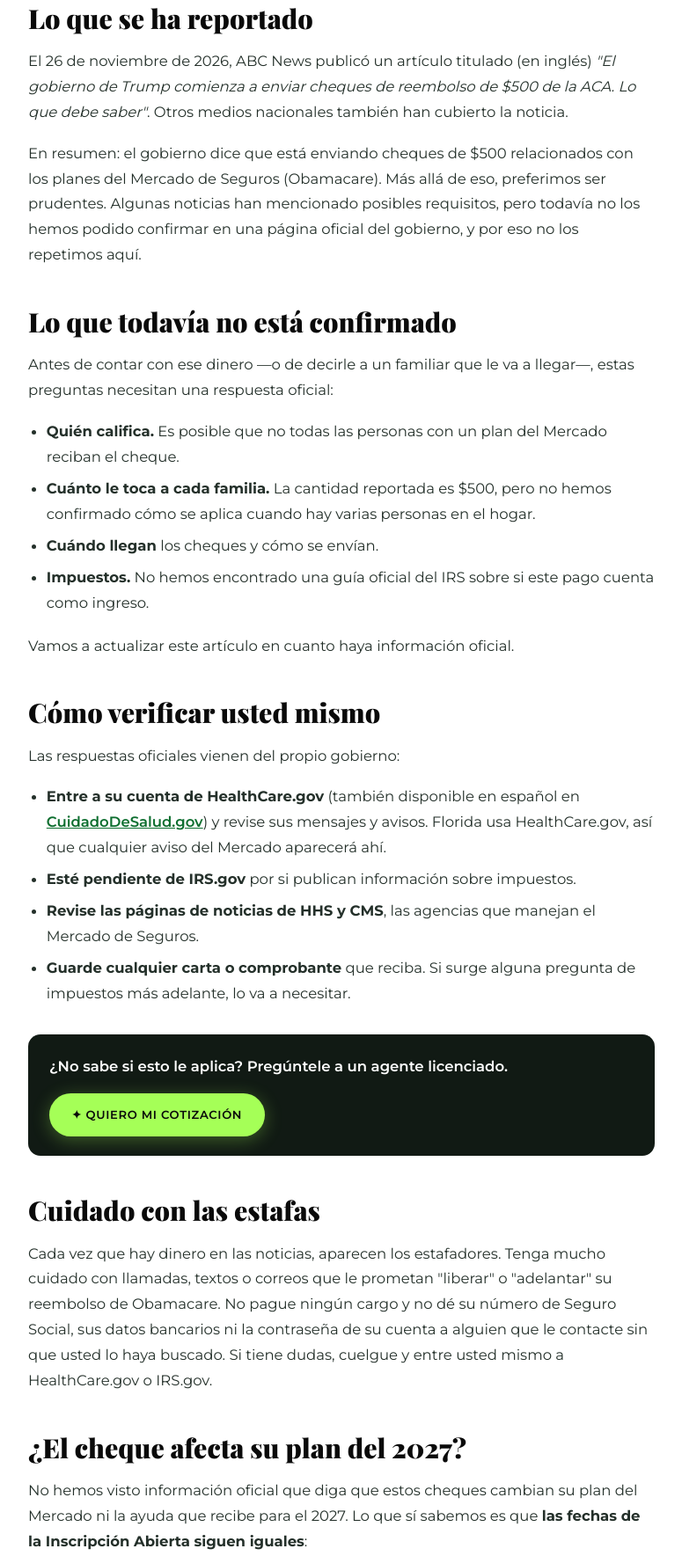
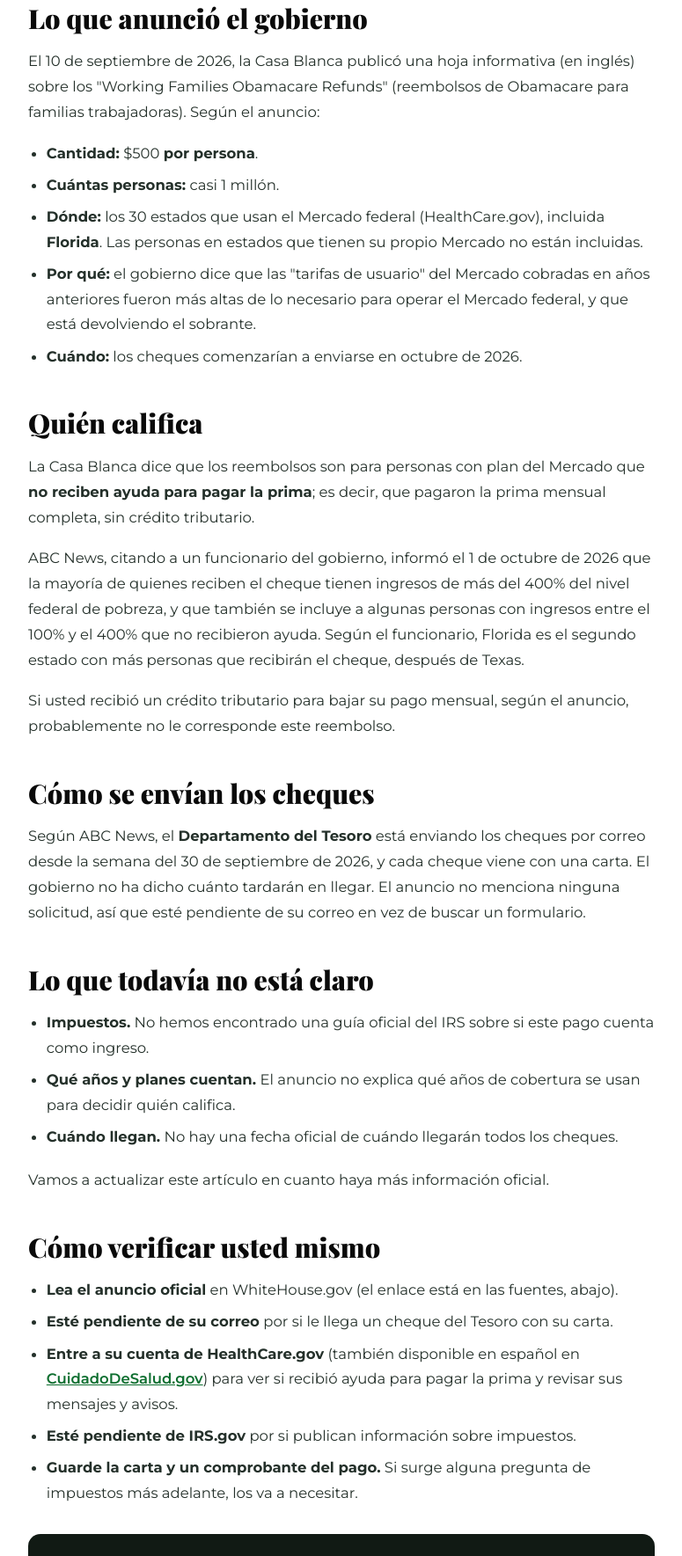
Before and after one commit to BirkeHealth/TG, a plain HTML site: page blog/cheques-reembolso-aca-2026.html in a window 1280 px wide. Shown: the part 1031-2800 px from the top of the page at 88% size, without its empty margins (252-1027 px from the left). Drawn offline with nearby package versions, Linux system fonts and the light colour scheme.

Commit message:
Actualizar artículo de cheques de $500 con detalles confirmados
Agregar requisitos, cantidad, estados y envío según la hoja informativa
de la Casa Blanca (10 sept. 2026). Corregir la fecha de ABC News al
1 oct. 2026. Quitar el enlace de HHS, que no se pudo verificar.

Co-Authored-By: Claude Opus 5.5 <noreply@anthropic.com>
Claude-Session: https://claude.ai/code/session_01WDFXPJWufFq6jEij9CqKtc

```diff
--- a/blog/cheques-reembolso-aca-2026.html
+++ b/blog/cheques-reembolso-aca-2026.html
@@ -4,14 +4,14 @@
   <meta charset="UTF-8">
   <meta name="viewport" content="width=device-width, initial-scale=1.0">
   <title>Cheques de reembolso de $500 de Obamacare: lo que sabemos | Tu Guardián</title>
-  <meta name="description" content="Las noticias dicen que el gobierno está enviando cheques de “reembolso” de $500 relacionados con Obamacare. Qué se ha reportado, qué falta por confirmar, dónde verificar y por qué la fecha límite del 15 de diciembre sigue igual.">
+  <meta name="description" content="La Casa Blanca dice que casi 1 millón de personas con plan del Mercado en 30 estados, incluida Florida, recibirán un cheque de reembolso de $500 por persona. Quién califica, cuándo se envían, qué falta por aclarar y por qué la fecha límite del 15 de diciembre sigue igual.">
   <link rel="canonical" href="https://tuguardianteasegura.com/blog/cheques-reembolso-aca-2026.html">
   <meta property="og:type" content="article">
   <meta property="og:site_name" content="Tu Guardián">
   <meta property="og:locale" content="es_US">
   <meta property="og:url" content="https://tuguardianteasegura.com/blog/cheques-reembolso-aca-2026.html">
   <meta property="og:title" content="Cheques de reembolso de $500 de Obamacare: lo que sabemos hasta ahora">
-  <meta property="og:description" content="Qué se ha reportado sobre los cheques de $500, qué falta por confirmar y dónde verificar la información oficial.">
+  <meta property="og:description" content="Quién califica para los cheques de $500 por persona, cuándo se envían y qué falta por aclarar.">
   <meta property="og:image" content="https://tuguardianteasegura.com/og-image.png">
   <meta property="og:image:width" content="1200">
   <meta property="og:image:height" content="630">
@@ -40,7 +40,9 @@
     "@type": "FAQPage",
     "mainEntity": [
       { "@type": "Question", "name": "¿Tengo que solicitar el cheque de reembolso de $500?",
-        "acceptedAnswer": { "@type": "Answer", "text": "Todavía no hemos confirmado las reglas oficiales de estos cheques. Revise HealthCare.gov e IRS.gov para la información oficial, y nunca le pague a nadie ni dé sus datos personales o bancarios para reclamar un reembolso." } },
+        "acceptedAnswer": { "@type": "Answer", "text": "El anuncio de la Casa Blanca no menciona ninguna solicitud. Según el gobierno, el Departamento del Tesoro envía los cheques por correo junto con una carta. Nunca le pague a nadie ni dé sus datos personales o bancarios para reclamar un reembolso." } },
+      { "@type": "Question", "name": "¿Quién califica para el cheque de reembolso de $500?",
+        "acceptedAnswer": { "@type": "Answer", "text": "Según la Casa Blanca, los cheques son para personas con plan del Mercado que no recibieron ayuda para pagar la prima (pagaron el precio completo) en los 30 estados que usan el Mercado federal, incluida Florida. La cantidad es $500 por persona." } },
       { "@type": "Question", "name": "¿El cheque cambia mi plan de seguro para 2027?",
         "acceptedAnswer": { "@type": "Answer", "text": "No hemos visto información oficial que diga eso. Las reglas de la Inscripción Abierta siguen iguales: en Florida, escoja su plan a más tardar el 15 de diciembre de 2026 para tener cobertura desde el 1 de enero de 2027." } },
       { "@type": "Question", "name": "¿Tengo que pagar impuestos por el cheque?",
@@ -68,7 +70,7 @@
 <header class="page-hero">
   <p class="page-hero-label">Noticias de Obamacare</p>
   <h1>Cheques de reembolso de $500 de Obamacare: lo que sabemos hasta ahora</h1>
-  <p>Qué se ha reportado, qué falta por confirmar y qué significa para su seguro del 2027.</p>
+  <p>Quién califica, cómo se envían los cheques, qué falta por aclarar y qué significa para su seguro del 2027.</p>
   <p class="meta">Por Tu Guardián · Actualizado el 27 de noviembre de 2026</p>
 </header>
 
@@ -76,32 +78,44 @@
 
   <div class="answer-box">
     <p class="label">En pocas palabras</p>
-    <p>Varios medios, entre ellos ABC News, informan que el gobierno del presidente Trump comenzó a enviar por correo <strong>cheques de reembolso de $500</strong> relacionados con Obamacare (ACA). Nosotros <strong>todavía no hemos confirmado los detalles oficiales</strong> —quién califica, cuándo llegan o cómo afectan sus impuestos—, así que revise HealthCare.gov e IRS.gov antes de tomar decisiones. Lo que no ha cambiado: en Florida, escoja su plan a más tardar el <strong>15 de diciembre de 2026</strong> para tener seguro desde el <strong>1 de enero de 2027</strong>.</p>
+    <p>La Casa Blanca dice que casi <strong>1 millón de personas con plan del Mercado en 30 estados —incluida Florida— recibirán un cheque de reembolso de $500 por persona</strong>. Los cheques son para quienes <strong>no recibieron ayuda para pagar la prima</strong> (pagaron el precio completo), y los envíos por correo comenzaron a principios de octubre de 2026. Lo que todavía no está claro es cómo afectan sus impuestos. Lo que no ha cambiado: en Florida, escoja su plan a más tardar el <strong>15 de diciembre de 2026</strong> para tener seguro desde el <strong>1 de enero de 2027</strong>.</p>
   </div>
 
   <p>Si usted ha visto en las noticias o en las redes algo sobre los "cheques de Obamacare", no es el único. Muchos de nuestros clientes nos han preguntado si les va a llegar uno y si eso cambia su plan o sus impuestos. Aquí le explicamos, con calma y de forma sencilla, lo que se sabe hasta hoy.</p>
 
-  <h2>Lo que se ha reportado</h2>
-  <p>El 26 de noviembre de 2026, ABC News publicó un artículo titulado (en inglés) <em>"El gobierno de Trump comienza a enviar cheques de reembolso de $500 de la ACA. Lo que debe saber"</em>. Otros medios nacionales también han cubierto la noticia.</p>
-  <p>En resumen: el gobierno dice que está enviando cheques de $500 relacionados con los planes del Mercado de Seguros (Obamacare). Más allá de eso, preferimos ser prudentes. Algunas noticias han mencionado posibles requisitos, pero todavía no los hemos podido confirmar en una página oficial del gobierno, y por eso no los repetimos aquí.</p>
+  <h2>Lo que anunció el gobierno</h2>
+  <p>El 10 de septiembre de 2026, la Casa Blanca publicó una hoja informativa (en inglés) sobre los "Working Families Obamacare Refunds" (reembolsos de Obamacare para familias trabajadoras). Según el anuncio:</p>
+  <ul>
+    <li><strong>Cantidad:</strong> $500 <strong>por persona</strong>.</li>
+    <li><strong>Cuántas personas:</strong> casi 1 millón.</li>
+    <li><strong>Dónde:</strong> los 30 estados que usan el Mercado federal (HealthCare.gov), incluida <strong>Florida</strong>. Las personas en estados que tienen su propio Mercado no están incluidas.</li>
+    <li><strong>Por qué:</strong> el gobierno dice que las "tarifas de usuario" del Mercado cobradas en años anteriores fueron más altas de lo necesario para operar el Mercado federal, y que está devolviendo el sobrante.</li>
+    <li><strong>Cuándo:</strong> los cheques comenzarían a enviarse en octubre de 2026.</li>
+  </ul>
 
-  <h2>Lo que todavía no está confirmado</h2>
-  <p>Antes de contar con ese dinero —o de decirle a un familiar que le va a llegar—, estas preguntas necesitan una respuesta oficial:</p>
+  <h2>Quién califica</h2>
+  <p>La Casa Blanca dice que los reembolsos son para personas con plan del Mercado que <strong>no reciben ayuda para pagar la prima</strong>; es decir, que pagaron la prima mensual completa, sin crédito tributario.</p>
+  <p>ABC News, citando a un funcionario del gobierno, informó el 1 de octubre de 2026 que la mayoría de quienes reciben el cheque tienen ingresos de más del 400% del nivel federal de pobreza, y que también se incluye a algunas personas con ingresos entre el 100% y el 400% que no recibieron ayuda. Según el funcionario, Florida es el segundo estado con más personas que recibirán el cheque, después de Texas.</p>
+  <p>Si usted recibió un crédito tributario para bajar su pago mensual, según el anuncio, probablemente no le corresponde este reembolso.</p>
+
+  <h2>Cómo se envían los cheques</h2>
+  <p>Según ABC News, el <strong>Departamento del Tesoro</strong> está enviando los cheques por correo desde la semana del 30 de septiembre de 2026, y cada cheque viene con una carta. El gobierno no ha dicho cuánto tardarán en llegar. El anuncio no menciona ninguna solicitud, así que esté pendiente de su correo en vez de buscar un formulario.</p>
+
+  <h2>Lo que todavía no está claro</h2>
   <ul>
-    <li><strong>Quién califica.</strong> Es posible que no todas las personas con un plan del Mercado reciban el cheque.</li>
-    <li><strong>Cuánto le toca a cada familia.</strong> La cantidad reportada es $500, pero no hemos confirmado cómo se aplica cuando hay varias personas en el hogar.</li>
-    <li><strong>Cuándo llegan</strong> los cheques y cómo se envían.</li>
     <li><strong>Impuestos.</strong> No hemos encontrado una guía oficial del IRS sobre si este pago cuenta como ingreso.</li>
+    <li><strong>Qué años y planes cuentan.</strong> El anuncio no explica qué años de cobertura se usan para decidir quién califica.</li>
+    <li><strong>Cuándo llegan.</strong> No hay una fecha oficial de cuándo llegarán todos los cheques.</li>
   </ul>
-  <p>Vamos a actualizar este artículo en cuanto haya información oficial.</p>
+  <p>Vamos a actualizar este artículo en cuanto haya más información oficial.</p>
 
   <h2>Cómo verificar usted mismo</h2>
-  <p>Las respuestas oficiales vienen del propio gobierno:</p>
   <ul>
-    <li><strong>Entre a su cuenta de HealthCare.gov</strong> (también disponible en español en <a href="https://www.cuidadodesalud.gov/es/" rel="noopener">CuidadoDeSalud.gov</a>) y revise sus mensajes y avisos. Florida usa HealthCare.gov, así que cualquier aviso del Mercado aparecerá ahí.</li>
+    <li><strong>Lea el anuncio oficial</strong> en WhiteHouse.gov (el enlace está en las fuentes, abajo).</li>
+    <li><strong>Esté pendiente de su correo</strong> por si le llega un cheque del Tesoro con su carta.</li>
+    <li><strong>Entre a su cuenta de HealthCare.gov</strong> (también disponible en español en <a href="https://www.cuidadodesalud.gov/es/" rel="noopener">CuidadoDeSalud.gov</a>) para ver si recibió ayuda para pagar la prima y revisar sus mensajes y avisos.</li>
     <li><strong>Esté pendiente de IRS.gov</strong> por si publican información sobre impuestos.</li>
-    <li><strong>Revise las páginas de noticias de HHS y CMS</strong>, las agencias que manejan el Mercado de Seguros.</li>
-    <li><strong>Guarde cualquier carta o comprobante</strong> que reciba. Si surge alguna pregunta de impuestos más adelante, lo va a necesitar.</li>
+    <li><strong>Guarde la carta y un comprobante del pago.</strong> Si surge alguna pregunta de impuestos más adelante, los va a necesitar.</li>
   </ul>
 
   <div class="inline-cta">
@@ -113,7 +127,7 @@
   <p>Cada vez que hay dinero en las noticias, aparecen los estafadores. Tenga mucho cuidado con llamadas, textos o correos que le prometan "liberar" o "adelantar" su reembolso de Obamacare. No pague ningún cargo y no dé su número de Seguro Social, sus datos bancarios ni la contraseña de su cuenta a alguien que le contacte sin que usted lo haya buscado. Si tiene dudas, cuelgue y entre usted mismo a HealthCare.gov o IRS.gov.</p>
 
   <h2>¿El cheque afecta su plan del 2027?</h2>
-  <p>No hemos visto información oficial que diga que estos cheques cambian su plan del Mercado ni la ayuda que recibe para el 2027. Lo que sí sabemos es que <strong>las fechas de la Inscripción Abierta siguen iguales</strong>:</p>
+  <p>El reembolso se describe como un pago único por tarifas pasadas. No hemos visto información oficial que diga que cambia su plan del Mercado ni la ayuda que recibe para el 2027. Lo que sí sabemos es que <strong>las fechas de la Inscripción Abierta siguen iguales</strong>:</p>
   <ul>
     <li><strong>15 de diciembre de 2026</strong>: último día para escoger su plan y tener seguro desde el 1 de enero de 2027.</li>
     <li><strong>15 de enero de 2027</strong>: termina la Inscripción Abierta. Los planes escogidos del 16 de diciembre al 15 de enero empiezan el 1 de febrero.</li>
@@ -130,8 +144,9 @@
 
   <h2>Preguntas frecuentes</h2>
   <div class="faq">
-    <details><summary>¿Tengo que solicitar el cheque de $500?</summary><p>Todavía no hemos confirmado las reglas oficiales. Revise HealthCare.gov e IRS.gov, y nunca le pague a nadie ni comparta sus datos personales o bancarios para reclamar un reembolso.</p></details>
-    <details><summary>¿Me va a llegar un cheque?</summary><p>Todavía no lo podemos decir. Los requisitos no están confirmados en una página oficial que hayamos podido revisar. Esté pendiente de los mensajes en su cuenta de HealthCare.gov y de las páginas oficiales del gobierno.</p></details>
+    <details><summary>¿Tengo que solicitar el cheque de $500?</summary><p>El anuncio de la Casa Blanca no menciona ninguna solicitud. Según el gobierno, el Departamento del Tesoro envía los cheques por correo con una carta. Nunca le pague a nadie ni comparta sus datos personales o bancarios para reclamar un reembolso.</p></details>
+    <details><summary>¿Me va a llegar un cheque?</summary><p>Según la Casa Blanca, los cheques son para personas con plan del Mercado en 30 estados con Mercado federal, incluida Florida, que no recibieron ayuda para pagar la prima. Si usted recibió un crédito tributario, según el anuncio, probablemente no está incluido.</p></details>
+    <details><summary>¿De cuánto es el cheque?</summary><p>$500 por persona, según la Casa Blanca.</p></details>
     <details><summary>¿El cheque cambia mi plan del 2027?</summary><p>No hemos visto información oficial que diga eso. La fecha límite sigue siendo el 15 de diciembre de 2026 para tener seguro desde el 1 de enero de 2027.</p></details>
     <details><summary>¿Tengo que pagar impuestos por el cheque?</summary><p>Todavía no hemos encontrado una guía oficial del IRS. Guarde su carta o comprobante de pago y consulte con un profesional de impuestos cuando haga su declaración.</p></details>
     <details><summary>Me llamaron para "adelantar" mi reembolso. ¿Es real?</summary><p>Tenga mucho cuidado. No pague ningún cargo ni dé su Seguro Social, sus datos bancarios o su contraseña. Mejor entre usted mismo a HealthCare.gov o IRS.gov.</p></details>
@@ -140,13 +155,13 @@
   <div class="sources">
     <p><strong>Fuentes</strong> (revisadas el 27 de noviembre de 2026):</p>
     <ul>
-      <li><a href="https://abcnews.com/Health/trump-administration-begins-mailing-500-aca-refund-checks/story?id=136915170" rel="noopener">ABC News — El gobierno de Trump comienza a enviar cheques de reembolso de $500 de la ACA (26 nov. 2026, en inglés)</a></li>
+      <li><a href="https://www.whitehouse.gov/fact-sheets/2026/09/fact-sheet-president-donald-j-trump-announces-the-working-families-obamacare-refunds/" rel="noopener">La Casa Blanca — Hoja informativa: Working Families Obamacare Refunds (10 sept. 2026, en inglés)</a></li>
+      <li><a href="https://abcnews.com/Health/trump-administration-begins-mailing-500-aca-refund-checks/story?id=136915170" rel="noopener">ABC News — El gobierno de Trump comienza a enviar cheques de reembolso de $500 de la ACA (1 oct. 2026, en inglés)</a></li>
       <li><a href="https://www.healthcare.gov/quick-guide/dates-and-deadlines/" rel="noopener">HealthCare.gov — Fechas y plazos (en inglés)</a></li>
       <li><a href="https://www.irs.gov/newsroom" rel="noopener">IRS.gov — Noticias (en inglés)</a></li>
-      <li><a href="https://www.hhs.gov/press-room/index.html" rel="noopener">HHS.gov — Sala de prensa (en inglés)</a></li>
       <li><a href="https://www.cms.gov/newsroom" rel="noopener">CMS.gov — Noticias (en inglés)</a></li>
     </ul>
-    <p class="disclaimer">Este artículo es información general, no asesoría legal ni de impuestos. Cuando lo escribimos, todavía no habíamos confirmado los detalles oficiales de los cheques; las reglas y fechas pueden cambiar. HealthCare.gov e IRS.gov son las fuentes oficiales. Tu Guardián es una agencia de seguros licenciada y no es el Mercado del gobierno.</p>
+    <p class="disclaimer">Este artículo es información general, no asesoría legal ni de impuestos. Los detalles del reembolso vienen del anuncio de la Casa Blanca y de noticias publicadas hasta la fecha indicada; las reglas y fechas pueden cambiar. Las fuentes oficiales del gobierno tienen prioridad. Tu Guardián es una agencia de seguros licenciada y no es el Mercado del gobierno.</p>
   </div>
 </main>
 
```
Also changed, not shown: blog/index.html (+1 -1 lines).
